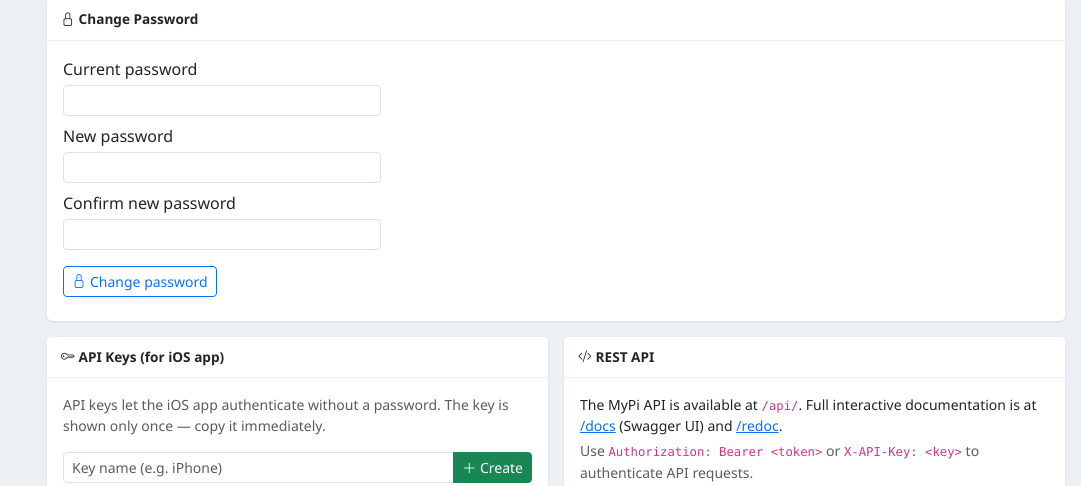
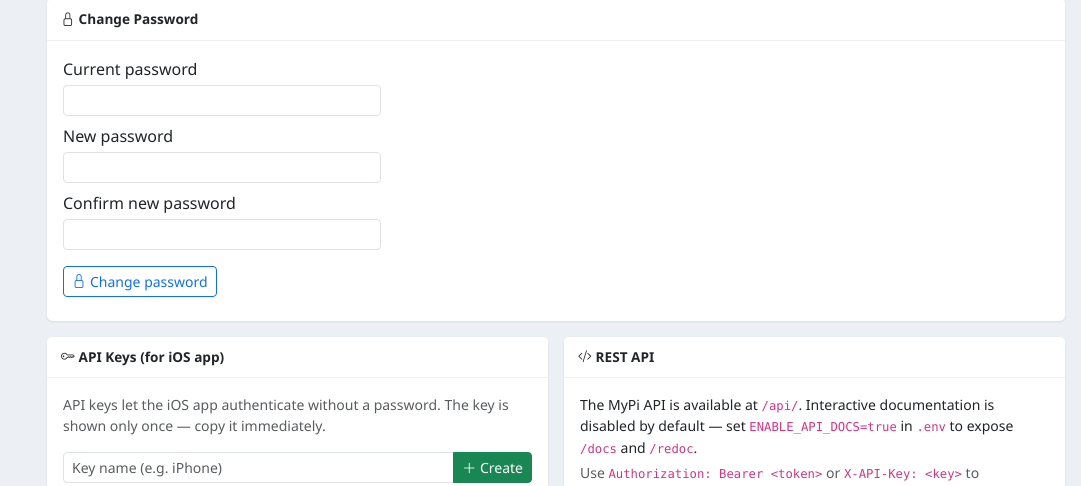
Before and after one commit to theojamesvibes/mypi, a Python web app: template app/templates/settings.html in a window 1280 px wide. Shown: the part 2367-2853 px from the top of the page, without its empty margins (199-1280 px from the left). Run offline with Jinja, Linux system fonts and the light colour scheme; the template is opened without the code that fills it, so the values that code supplies are empty.

Commit message:
1.8.0-dev.7: flip ENABLE_API_DOCS default to false
Recommended by Grok in the post-dev.6 review pass: fail-closed posture
ahead of the 1.8.0 stable. Setting ENABLE_API_DOCS=true in .env
re-enables /docs, /redoc, and /openapi.json as a unit; leaving it unset
gives all three a 404.

Also gated redoc_url= in the FastAPI() constructor — it previously
defaulted to /redoc, which would have served a broken page once the
schema endpoint was disabled. Settings page hides the /docs and /redoc
links and shows a hint about the env var instead.

Upgrade note for the iOS client regeneration workflow: add
ENABLE_API_DOCS=true to .env before pulling, otherwise /openapi.json
will 404.

Co-Authored-By: Claude Sonnet 4.6 <noreply@anthropic.com>

```diff
--- a/app/config.py
+++ b/app/config.py
@@ -51,8 +51,10 @@ class Settings(BaseSettings):
     # Expose FastAPI's auto-generated Swagger UI (/docs) and OpenAPI schema
     # (/openapi.json). Both are useful for development and for driving iOS-side
     # client generation, but they reveal the full API surface unauthenticated.
-    # Set to false when MyPi is reachable from anything untrusted.
-    enable_api_docs: bool = True
+    # Default flipped to False in 1.8.0-dev.7 — fail-closed for the stable
+    # release. Set ENABLE_API_DOCS=true in .env when you need them (local
+    # development, regenerating an iOS client from the schema, etc.).
+    enable_api_docs: bool = False
 
     stats_poll_interval: int = 60
     queries_poll_interval: int = 10
--- a/app/templates/settings.html
+++ b/app/templates/settings.html
@@ -462,9 +462,15 @@
         <div class="card-header"><i class="bi bi-code-slash me-1"></i>REST API</div>
         <div class="card-body">
           <p class="mb-1 small">The MyPi API is available at <code>/api/</code>.
+             {% if enable_api_docs %}
              Full interactive documentation is at
              <a href="/docs" target="_blank">/docs</a> (Swagger UI) and
-             <a href="/redoc" target="_blank">/redoc</a>.</p>
+             <a href="/redoc" target="_blank">/redoc</a>.
+             {% else %}
+             Interactive documentation is disabled by default — set
+             <code>ENABLE_API_DOCS=true</code> in <code>.env</code> to expose
+             <code>/docs</code> and <code>/redoc</code>.
+             {% endif %}</p>
           <p class="mb-0 small text-muted">Use <code>Authorization: Bearer &lt;token&gt;</code> or
              <code>X-API-Key: &lt;key&gt;</code> to authenticate API requests.</p>
         </div>
```
Also changed, not shown: app/main.py (+6 -3 lines), CHANGELOG.md, README.md, 2 other files.
